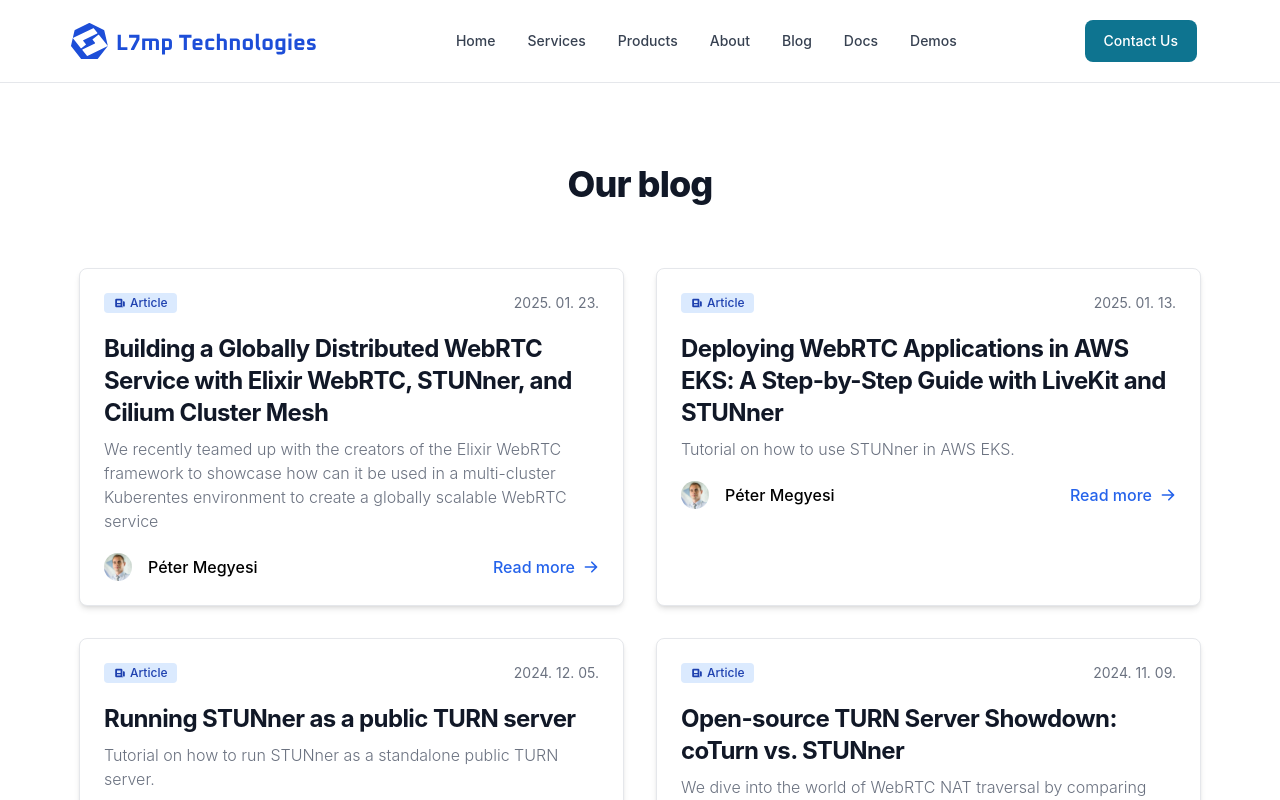
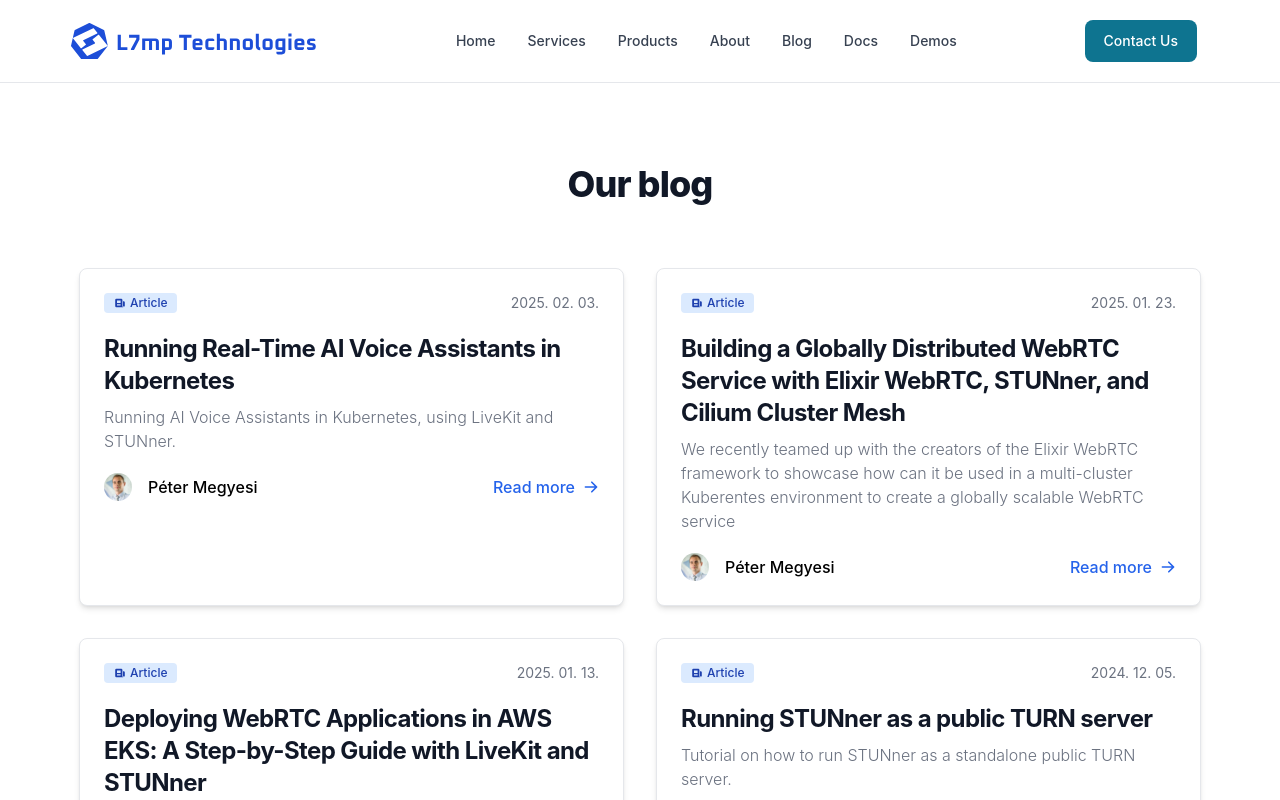
Before and after one commit to l7mp/l7mp.io, a React (Create React App) app: page /#/blog in a window 1280 px wide. Shown: the top 800 px of the page. Built offline with nearby package versions, Linux system fonts and the light colour scheme.

Commit message:
blog: Add rt AI voice assistants article

```diff
--- a/src/data/BlogData.js
+++ b/src/data/BlogData.js
@@ -11,6 +11,15 @@
 };
 
 export const blogData = [
+    {
+	type: 'Article',
+        publishDate: '2025. 02. 03.',
+        title: 'Running Real-Time AI Voice Assistants in Kubernetes',
+        subtitle: 'Running AI Voice Assistants in Kubernetes, using LiveKit and STUNner.',
+        publisher: 'Péter Megyesi',
+        publisherImg: MPeterImg,
+	href: 'https://medium.com/l7mp-technologies/running-reel-time-ai-voice-assistants-in-kubernetes-136662bd031f'
+    },
     {
 	type: 'Article',
         publishDate: '2025. 01. 23.',
```
